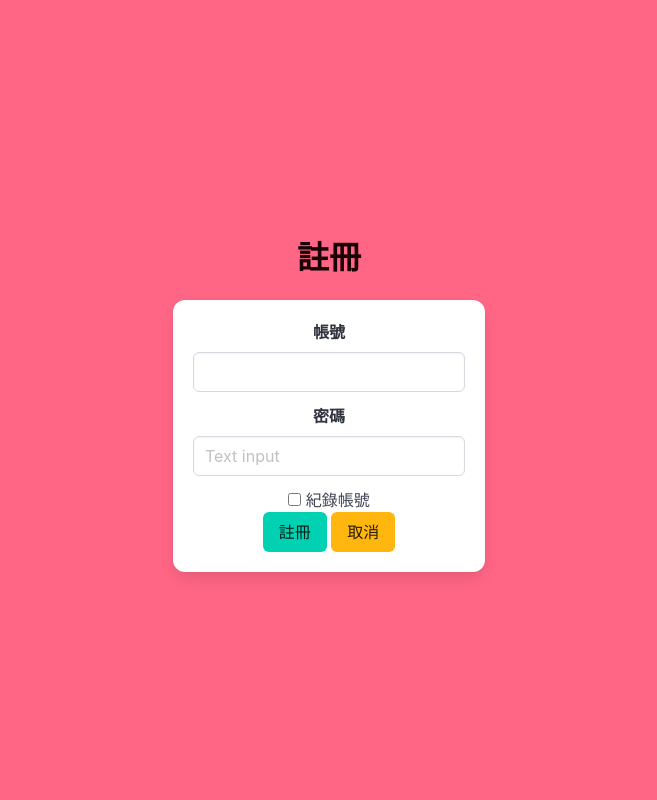
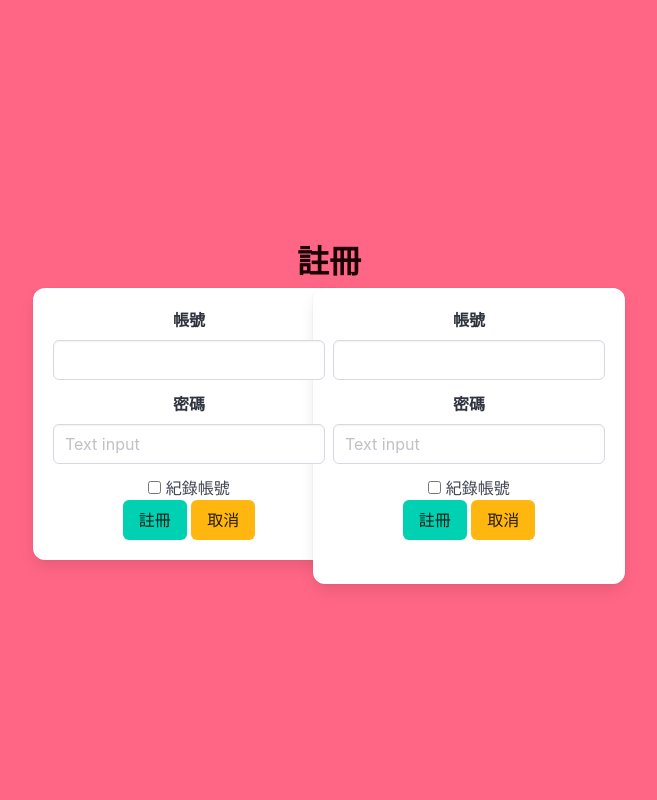
Before and after one commit to GarrisonHuang/flaskdemo, a Flask app: template templates/test.html in a window 1280 px wide. Shown: the whole page, without its empty margins (311-968 px from the left). Run offline with Flask 3, Linux system fonts and the light colour scheme; the template is opened without the code that fills it, so the values that code supplies are empty.

Commit message:
完成bulma css 版面

```diff
--- a/templates/test.html
+++ b/templates/test.html
@@ -17,6 +17,7 @@
             <div class="container has-text-centered">
                 <p class="title">註冊</p>
                 <div class="columns is-centered mt-5">
+                    <div class="columns is-4">
                         <form action="" class="box">
                             <div class="field">
                                 <label class="label" for="">帳號</label>
@@ -32,12 +33,34 @@
                                 <input type="checkbox" />
                                 紀錄帳號
                             </label>
-
                             <div class="field has-text-centered">
                                 <button class="button is-primary">註冊</button>
                                 <button class="button is-warning">取消</button>
                             </div>
                         </form>
+                    </div>
+                    <div class="columns is-4">
+                        <form action="" class="box">
+                            <div class="field">
+                                <label class="label" for="">帳號</label>
+                                <input class="input" type="text"><br>
+                            </div>
+                            <div class="field">
+                                <label class="label">密碼</label>
+                                <div class="control">
+                                    <input class="input" type="password" placeholder="Text input">
+                                </div>
+                            </div>
+                            <label class="checkbox">
+                                <input type="checkbox" />
+                                紀錄帳號
+                            </label>
+                            <div class="field has-text-centered">
+                                <button class="button is-primary">註冊</button>
+                                <button class="button is-warning">取消</button>
+                            </div>
+                        </form>
+                    </div>
                 </div>
             </div>
         </div>
```
Lines whose indentation alone changed are shown as unchanged.
